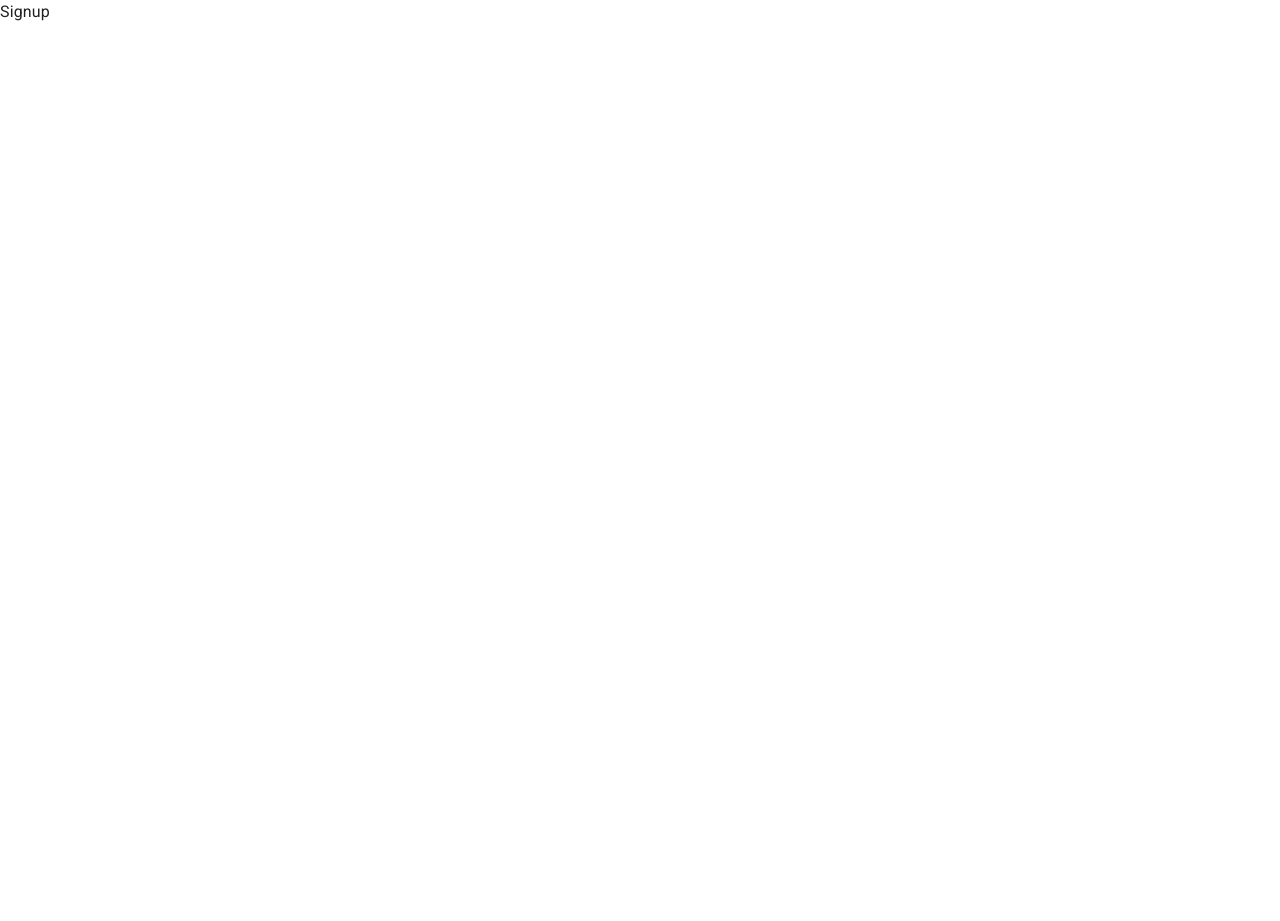
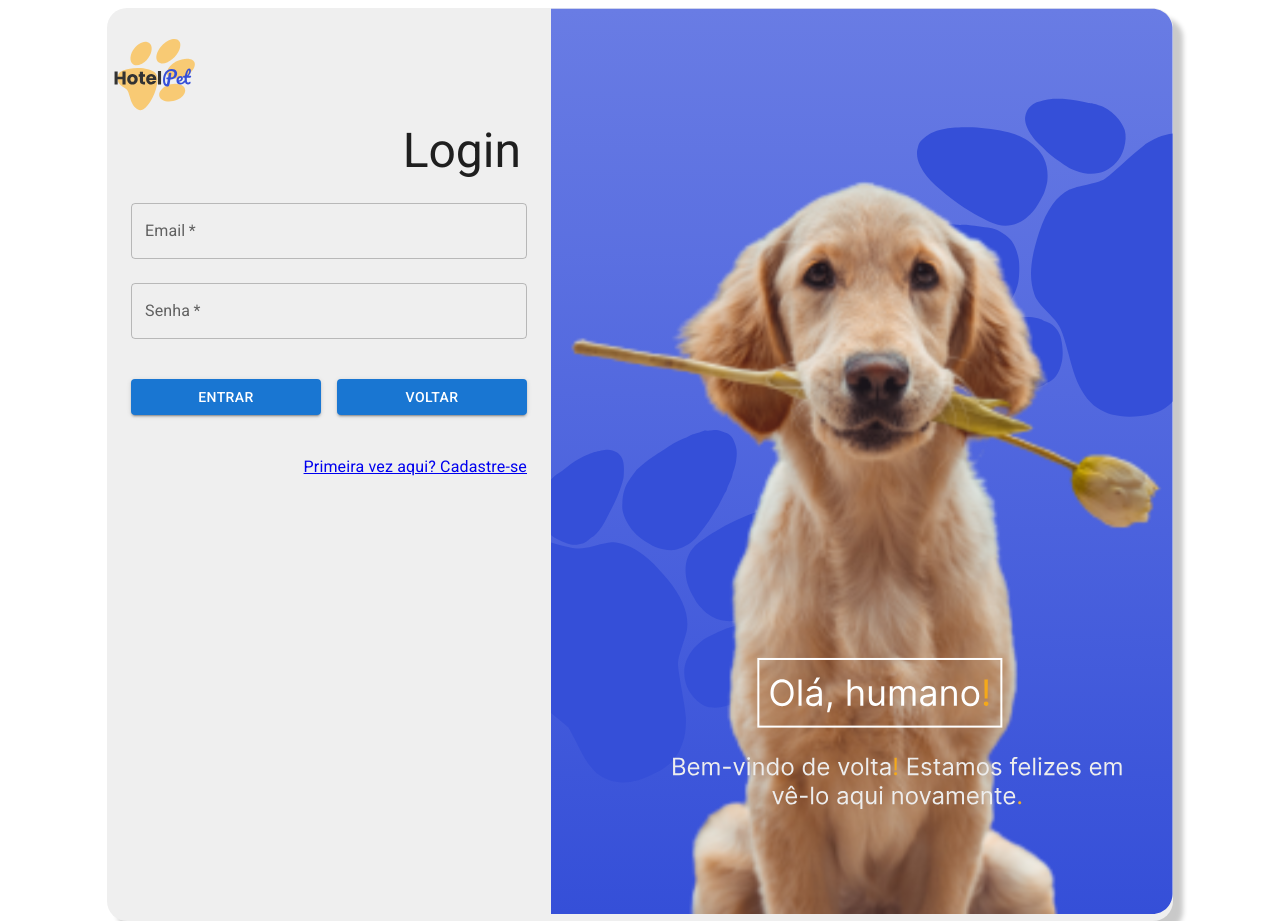
Before and after one commit to fabioalmeida08/Hotel-Pet, a React (Create React App) app: page /signup in a window 1280 px wide. Before the commit the page ends 800 px from the top, so only its background shows below. Built offline with nearby package versions, Linux system fonts and the light colour scheme.

Commit message:
feat: login page created

```diff
--- a/src/components/LoginForm/index.tsx
+++ b/src/components/LoginForm/index.tsx
@@ -12,25 +12,22 @@ import {
 } from '@mui/material'
 import * as yup from 'yup'
 import { yupResolver } from '@hookform/resolvers/yup'
-import {useAuth} from '../../contexts/AuthProvider'
-
+import { useAuth } from '../../contexts/AuthProvider'
+import { NavLink } from 'react-router-dom'
 interface IFormData {
   email: string
   password: string
 }
 
-
 const LoginForm = () => {
-  const {signIn,logOut} = useAuth()
+  const { signIn, logOut } = useAuth()
 
   const schema = yup.object().shape({
     email: yup
       .string()
       .required('Email obrigatório')
       .email('Email invalido'),
-    password: yup
-      .string()
-      .required('Campo obrigatório')
+    password: yup.string().required('Campo obrigatório'),
   })
 
   const {
@@ -90,7 +87,7 @@ const LoginForm = () => {
             />
           )}
         />
-        <Grid container spacing={2}>
+        <Grid container spacing={2} sx={{mt:2,mb:5}}>
           <Grid item xs={12} sm={6}>
             <Button
               fullWidth
@@ -106,6 +103,13 @@ const LoginForm = () => {
             </Button>
           </Grid>
         </Grid>
+          <Grid container justifyContent='flex-end'>
+            <Grid item>
+              <NavLink to='/signup'>
+                Primeira vez aqui? Cadastre-se
+              </NavLink>
+            </Grid>
+          </Grid>
       </Box>
     </Container>
   )
--- a/src/pages/signup/index.tsx
+++ b/src/pages/signup/index.tsx
@@ -1,9 +1,87 @@
+import {
+  Container,
+  Stack,
+  Typography,
+  Paper,
+  Grid,
+} from '@mui/material'
+import useMediaQuery from '@mui/material/useMediaQuery'
+import LoginForm from '../../components/LoginForm'
+import Logo from '../../assets/svg/logo.svg'
+import Cachorro from '../../assets/svg/cachorroLogo.svg'
+const Signup = () => {
+  const matches = useMediaQuery('(max-width:1110px)')
 
-
-const Signup = () => {
   return (
     <>
-        Signup
+      {matches ? (
+        <Container
+          maxWidth='xs'
+          sx={{
+            mt: '15vh',
+            img: { width: '80px', alignSelf: 'start' },
+          }}
+        >
+          <Stack sx={{}}>
+            <img src={Logo} alt='logo' />
+            <Typography variant='h3' alignSelf='center'>
+              Login
+            </Typography>
+            <LoginForm />
+          </Stack>
+        </Container>
+      ) : (
+        <Container
+          maxWidth='xl'
+          sx={{
+            mt: '1vh',
+            img: { height: 'fitContainer' },
+          }}
+        >
+          <Grid container justifyContent='center' >
+            <Grid
+              item
+              sx={{
+                img: { width: '100px', alignSelf: 'start' },
+                bgcolor: '#EFEFEF',
+                borderTopLeftRadius: '20px',
+                borderBottomLeftRadius: '20px',
+                boxShadow: '10px 10px 5px 0px rgba(0,0,0,0.21)'
+              }}
+            >
+              <Stack sx={{ mt: '2vh' }}>
+                <img src={Logo} alt='logo' />
+                <Typography
+                  variant='h3'
+                  alignSelf='end'
+                  mr='30px'
+                >
+                  Login
+                </Typography>
+                <LoginForm />
+              </Stack>
+            </Grid>
+            <Grid
+              item
+              sx={{
+                borderTopRightRadius: '20px',
+                borderBottomRightRadius: '20px',
+                height: 'fitContent',
+                bgcolor: '#EFEFEF',
+                img:{
+                  height: 'fitContainer'
+                },
+                boxShadow: '10px 10px 5px 0px rgba(0,0,0,0.21)'
+              }}
+            >
+              <img
+                src={Cachorro}
+                alt='cachorro segurando uma rosa'
+              />
+            </Grid>
+          </Grid>
+        </Container>
+      )}
     </>
   )
 }
```
Also changed, not shown: src/assets/svg/cachorroLogo.svg (added), src/assets/svg/logo.svg (added). Lines whose indentation alone changed are shown as unchanged.
